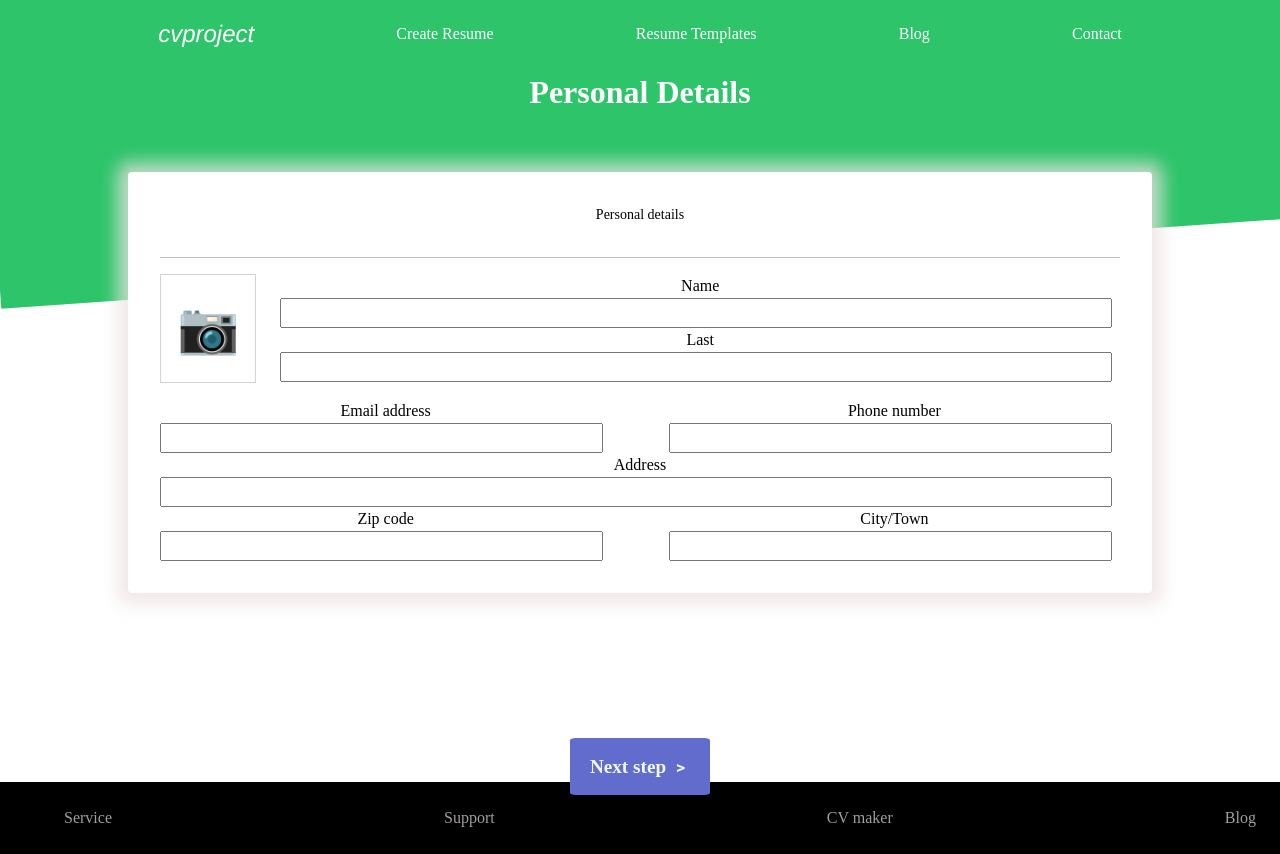
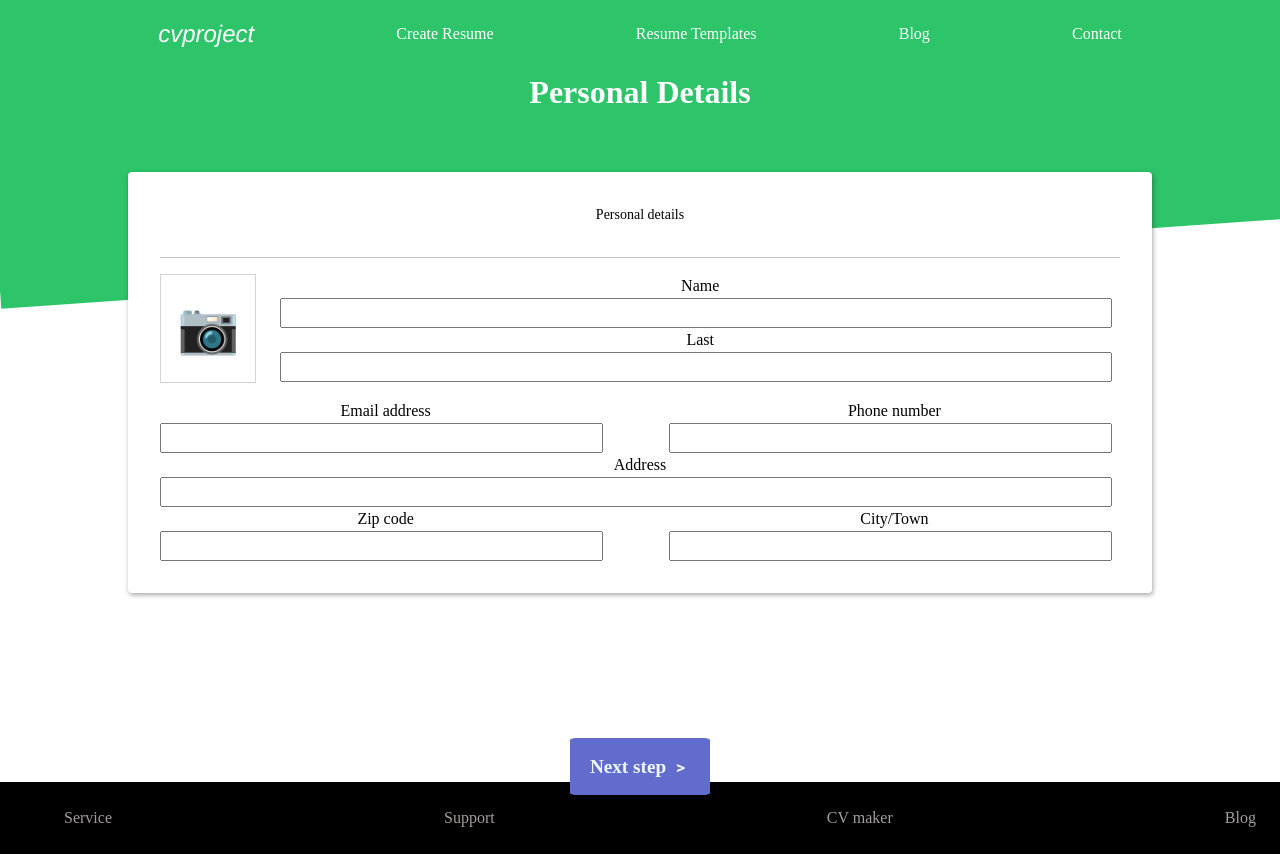
Before and after one commit to chucoyos/cv-project, a React (Create React App) app: page /cv-project/general in a window 1280 px wide. Shown: the top 854 px of the page. Built offline with nearby package versions, Linux system fonts and the light colour scheme.

Commit message:
Edit card-shadow

```diff
--- a/src/components/DescriptionCard.css
+++ b/src/components/DescriptionCard.css
@@ -1,14 +1,14 @@
 .card {
   background-color: #fff;
   display: flex;
-  margin: 16px auto;
+  margin: 32px auto;
   padding: 32px;
   width: 60%;
   border: none;
   border-radius: 4px;
-  box-shadow: 0px 1px 17px 11px rgba(237,225,225,0.75);
-  -webkit-box-shadow: 0px 1px 17px 11px rgba(237,225,225,0.75);
-  -moz-box-shadow: 0px 1px 17px 11px rgba(237,225,225,0.75);
+  box-shadow: 1px 2px 5px 0px rgba(0,0,0,0.35);
+  -webkit-box-shadow: 1px 2px 5px 0px rgba(0,0,0,0.35);
+  -moz-box-shadow: 1px 2px 5px 0px rgba(0,0,0,0.35);
 }
 .card-content {
   display: flex;
--- a/src/components/Experiences.module.css
+++ b/src/components/Experiences.module.css
@@ -10,9 +10,9 @@
   width: 60%;
   border: none;
   border-radius: 4px;
-  box-shadow: 0px 1px 17px 11px rgba(237,225,225,0.75);
-  -webkit-box-shadow: 0px 1px 17px 11px rgba(237,225,225,0.75);
-  -moz-box-shadow: 0px 1px 17px 11px rgba(237,225,225,0.75);
+  box-shadow: 1px 2px 5px 0px rgba(0,0,0,0.35);
+  -webkit-box-shadow: 1px 2px 5px 0px rgba(0,0,0,0.35);
+  -moz-box-shadow: 1px 2px 5px 0px rgba(0,0,0,0.35);
 }
 .cardHeader {
   align-self: self-start;
--- a/src/components/GeneralInfo.css
+++ b/src/components/GeneralInfo.css
@@ -8,9 +8,9 @@
   border-radius: 4px;
   max-width: 80%;
   padding: 32px;
-  box-shadow: 0px 1px 17px 11px rgba(237,225,225,0.75);
-  -webkit-box-shadow: 0px 1px 17px 11px rgba(237,225,225,0.75);
-  -moz-box-shadow: 0px 1px 17px 11px rgba(237,225,225,0.75);
+  box-shadow: 1px 2px 5px 0px rgba(0,0,0,0.35);
+  -webkit-box-shadow: 1px 2px 5px 0px rgba(0,0,0,0.35);
+  -moz-box-shadow: 1px 2px 5px 0px rgba(0,0,0,0.35);
 }
 .section-group {
   display: flex;
```
